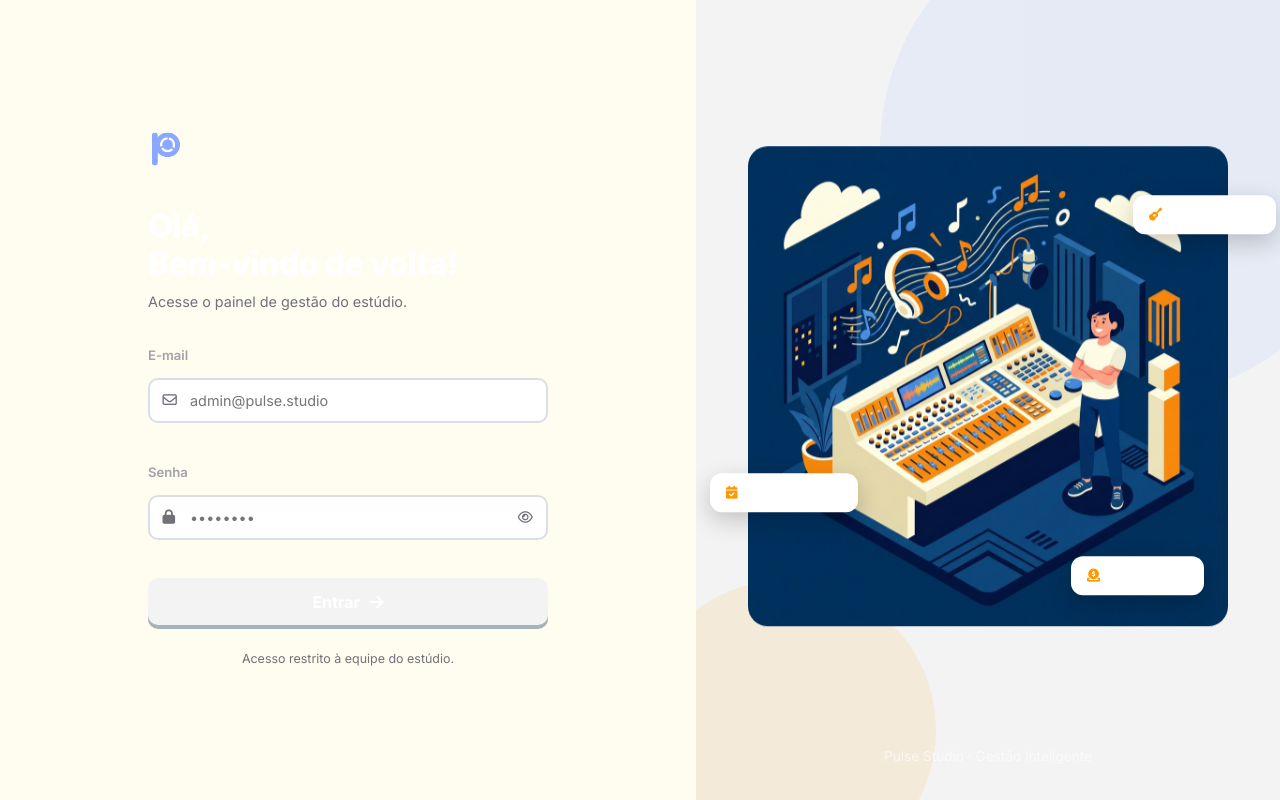
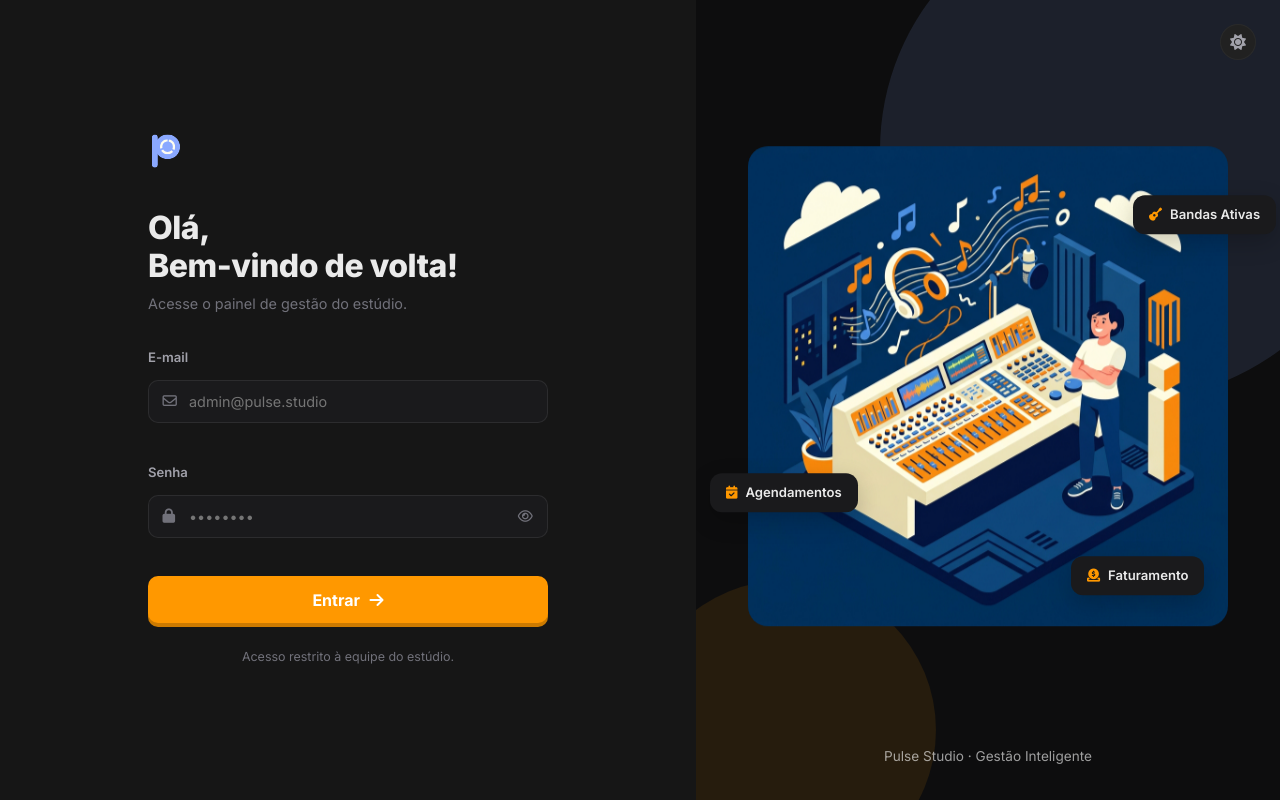
Before and after one commit to berelels/pulse, a PHP site: page /login in a window 1280 px wide. Run offline with PHP 8.4, Linux system fonts and the light colour scheme.

Commit message:
feat: restore dark mode toggle on login and fix input colors

```diff
--- a/assets/css/login.css
+++ b/assets/css/login.css
@@ -224,6 +224,45 @@
 /* ---- Erro ---- */
 .login-left .alert { margin-bottom: 1.2rem; }
 
+/* ================================================================
+   TEMA ESCURO (BENTO PRO) OVERRIDES PARA LOGIN
+   ================================================================ */
+[data-theme="escuro"] .login-body,
+[data-theme="escuro"] .login-left {
+  background: var(--clr-cream); /* #161616 no escuro */
+}
+[data-theme="escuro"] .login-heading {
+  color: var(--text-primary);
+}
+[data-theme="escuro"] .login-logo-flat {
+  color: var(--text-primary);
+}
+[data-theme="escuro"] .login-right {
+  background: #0D0D0E; /* Fundo bem escuro pra combinar com Bento Pro */
+}
+[data-theme="escuro"] .btn-login-flat {
+  background: var(--clr-orange); /* Botão laranja no escuro */
+  color: #fff;
+  box-shadow: 0 4px 0 #cc7a00;
+}
+[data-theme="escuro"] .btn-login-flat:hover {
+  box-shadow: 0 6px 0 #cc7a00;
+}
+[data-theme="escuro"] .btn-login-flat:active {
+  box-shadow: 0 2px 0 #cc7a00;
+}
+[data-theme="escuro"] .login-left input[type="email"],
+[data-theme="escuro"] .login-left input[type="password"],
+[data-theme="escuro"] .login-left input[type="text"] {
+  background: #1A1A1C; /* Fundo cinza escuro dos inputs */
+  border: 1px solid rgba(255,255,255,0.08);
+  color: var(--text-primary);
+}
+[data-theme="escuro"] .login-badge {
+  background: #1A1A1C;
+  color: var(--text-primary);
+}
+
 /* ---- Responsive ---- */
 @media (max-width: 768px) {
   .login-body { flex-direction: column; }
--- a/templates/login.php
+++ b/templates/login.php
@@ -1,5 +1,9 @@
 <?php include 'includes/head.php'; ?>
 <body class="login-body">
+  <!-- Theme Toggle for Login Page -->
+  <button id="theme-toggle" class="btn-icon" style="position: absolute; top: 1.5rem; right: 1.5rem; z-index: 100; color: var(--text-secondary); background: var(--glass-bg); border: 1px solid var(--glass-border); border-radius: 50%; width: 36px; height: 36px; display: flex; align-items: center; justify-content: center; cursor: pointer;">
+    <i class="fa-solid fa-sun"></i>
+  </button>
 
   <!-- Painel esquerdo: formulário flat -->
   <div class="login-left">
```
